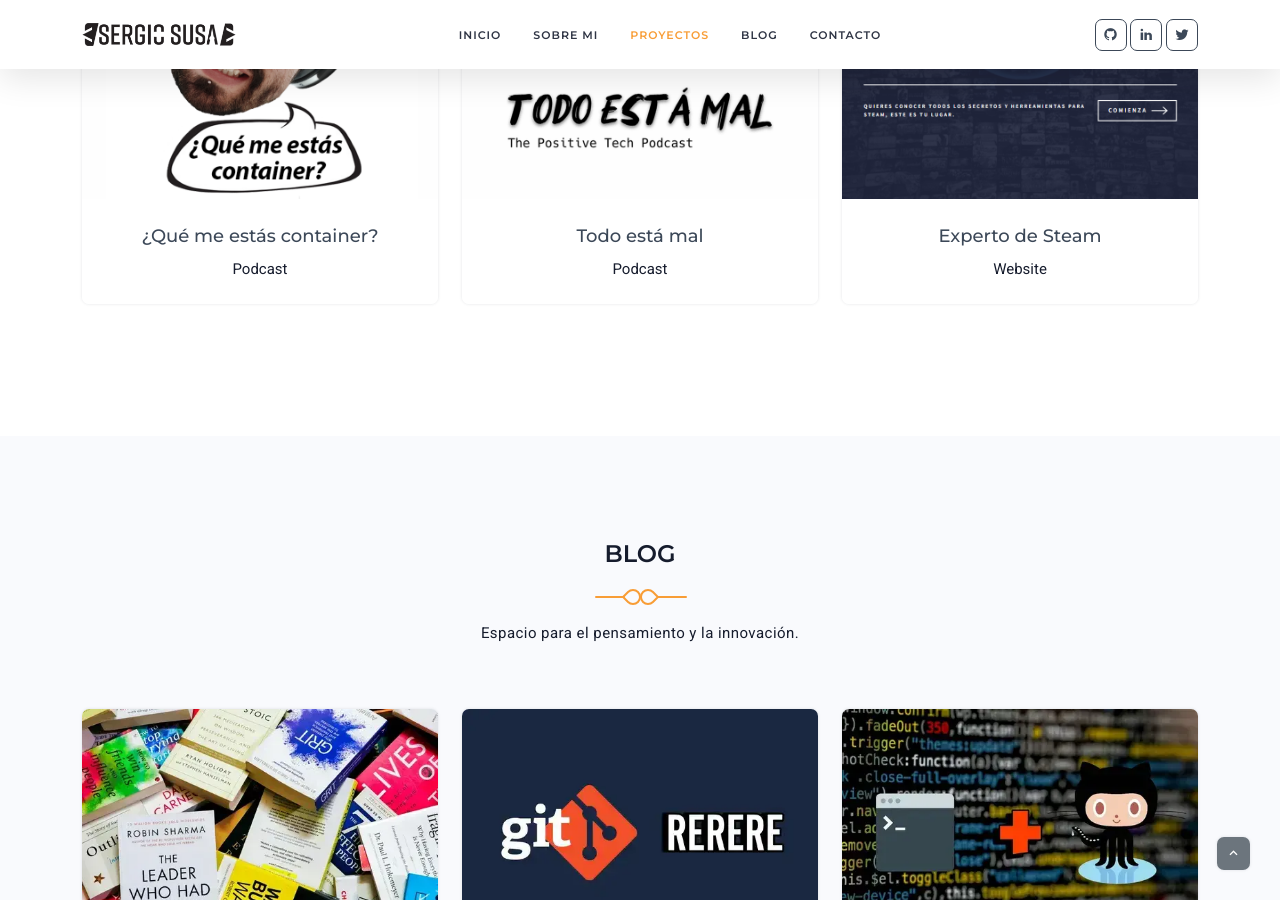
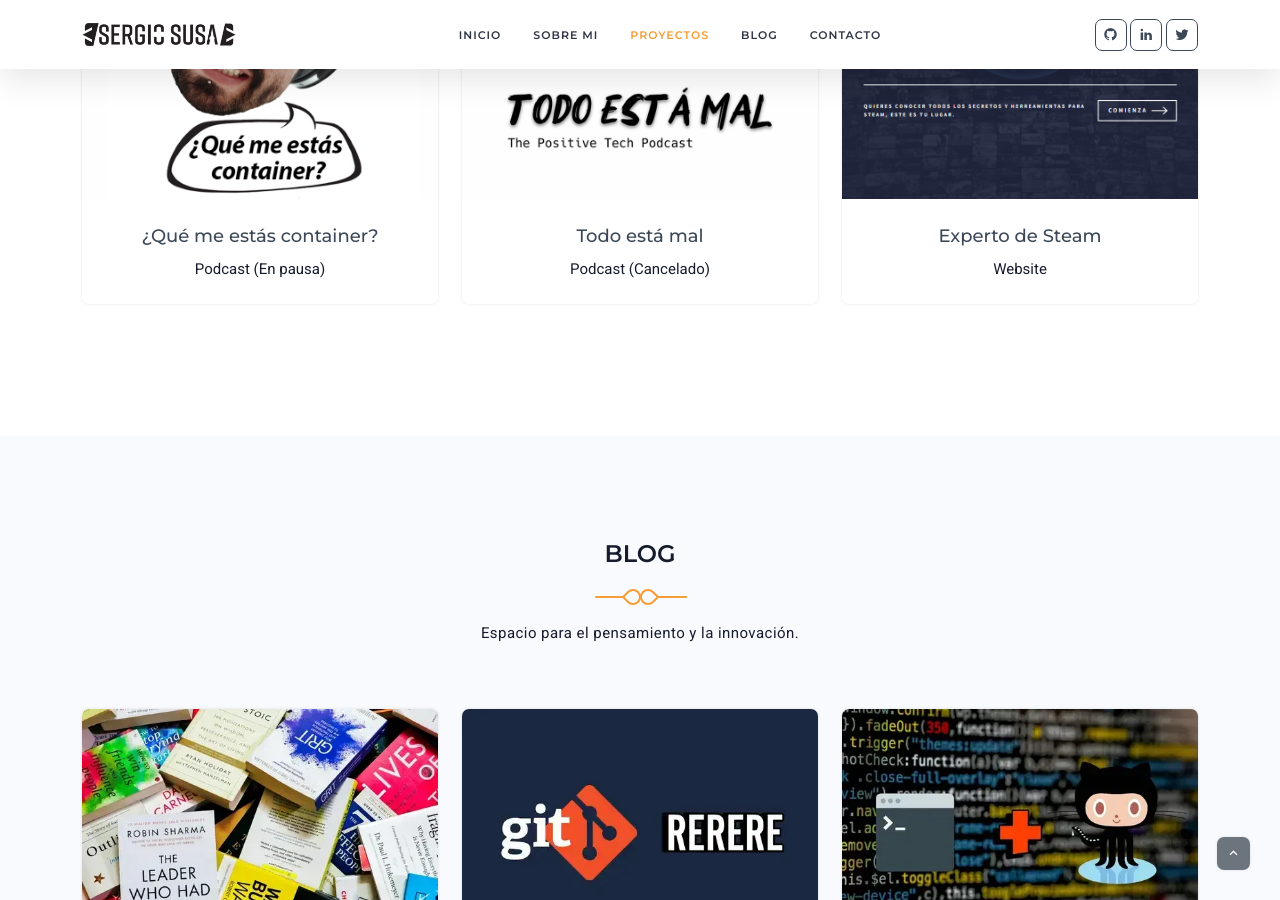
Before and after one commit to sergiosusa/sergiosusa.github.io, a Jekyll site: the page built from index.html, in a window 1280 px wide and 900 px high, scrolled down 3206 px. Built offline with Jekyll 4.4.1, drawn with Linux system fonts in a browser that asks for light colours.

Commit message:
change text fo podscast entrances

```diff
--- a/index.html
+++ b/index.html
@@ -270,7 +270,7 @@
                     </div>
                     <div class="gallary-title py-4 text-center">
                         <h5><a target="_blank" href="{{ site.podcast-personal-url }}" class="title text-dark">{{ site.podcast-personal-title }}</a></h5>
-                        <span>Podcast</span>
+                        <span>Podcast (En pausa)</span>
                     </div>
                 </div>
             </div>
@@ -287,7 +287,7 @@
                     </div>
                     <div class="gallary-title py-4 text-center">
                         <h5><a target="_blank" href="{{ site.podcast-todoestamal-url }}" class="title text-dark">{{ site.podcast-todoestamal-title }}</a></h5>
-                        <span>Podcast</span>
+                        <span>Podcast (Cancelado)</span>
                     </div>
                 </div>
             </div>
```
